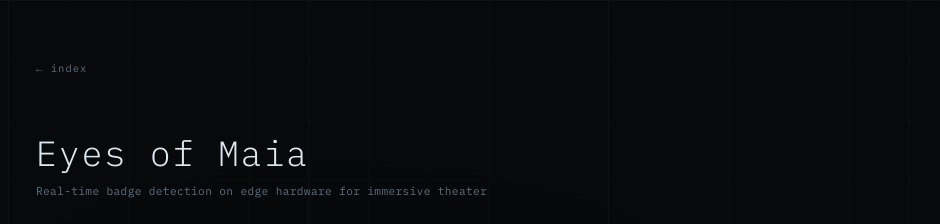
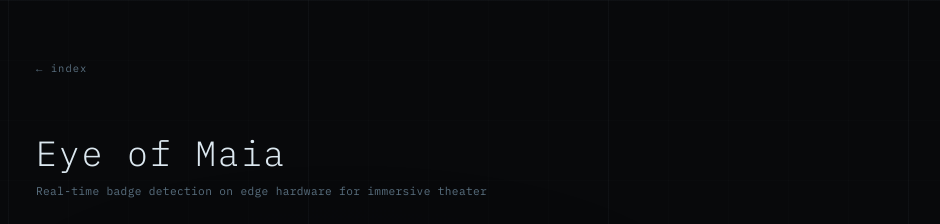
Before and after one commit to A-Vaillant/vaillant.ai, an Eleventy site: page src/projects/eye-of-maia.md in a window 1280 px wide. Shown: the top 224 px of the page, without its empty margins (292-1232 px from the left). Built offline with nearby package versions, Linux system fonts and the light colour scheme; Eleventy itself is replaced by a stand-in of ours; files that its build step writes are made by us from their sources.

Commit message:
fix: Eye of Maia, not Eyes

```diff
--- a/src/projects/eye-of-maia.md
+++ b/src/projects/eye-of-maia.md
@@ -1,5 +1,5 @@
 ---
-title: "Eyes of Maia"
+title: "Eye of Maia"
 subtitle: "Real-time badge detection on edge hardware for immersive theater"
 repos:
     - label: "Synthetic data generation"
```
Also changed, not shown: tests/landing.test.js (+1 -1 lines).
